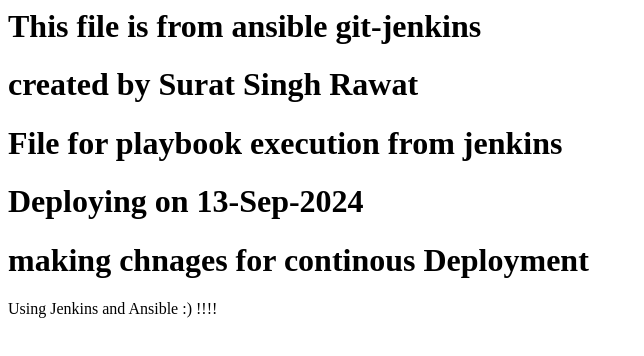
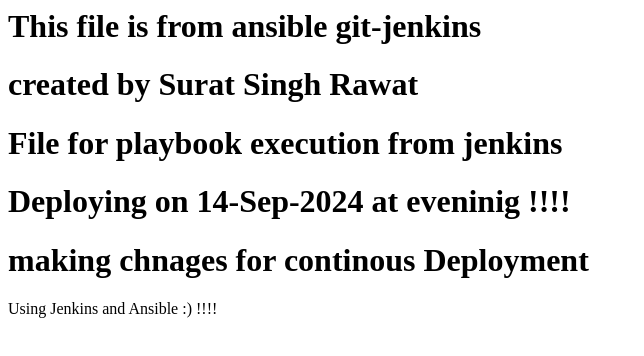
Before and after one commit to SuratSinghRawat/ansible-deployment, a plain HTML site: page index.html in a window 1280 px wide. Shown: the whole page, without its empty margins (0-644 px from the left). Drawn offline with Linux system fonts and the light colour scheme.

Commit message:
current date in html

```diff
--- a/index.html
+++ b/index.html
@@ -1,6 +1,6 @@
 <h1> This file is from ansible git-jenkins </h1>
 <h1> created by Surat Singh Rawat </h1>
 <h1> File for playbook execution from jenkins</h1>
-<h1>Deploying on 13-Sep-2024 </h1>
+<h1>Deploying on 14-Sep-2024 at eveninig !!!!</h1>
 <h1> making chnages for continous Deployment </h1>
 Using Jenkins and Ansible :) !!!!
```
